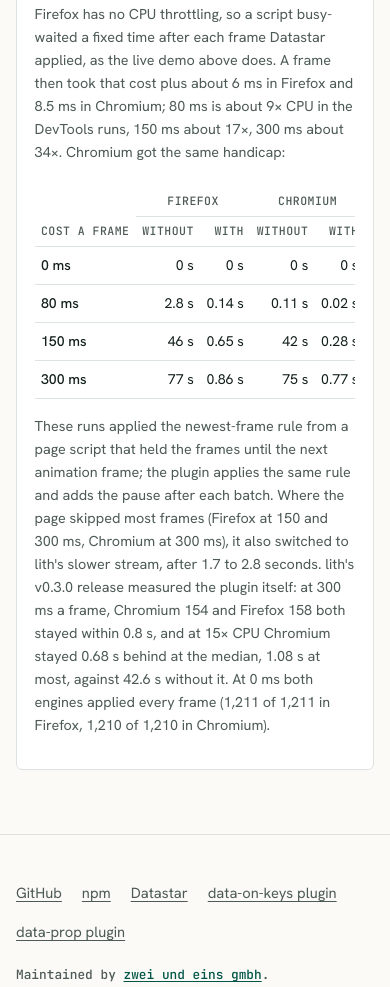
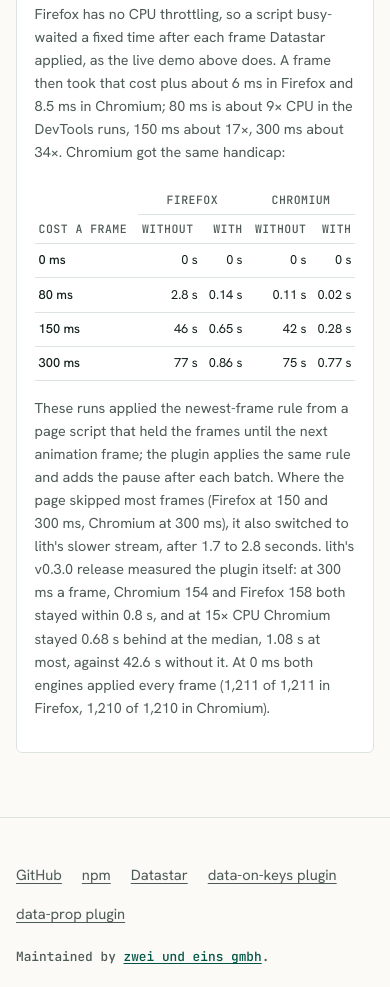
Before and after one commit to mbolli/datastar-attribute-newest-frame, a website: page index.html in a window 390 px wide. Shown: the part 8642-9629 px from the top of the page. Drawn offline with Linux system fonts and the light colour scheme.

Commit message:
docs: fit the comparison table on a phone [skip release]

```diff
--- a/index.html
+++ b/index.html
@@ -70,6 +70,11 @@
         .compare thead th { font: 500 .72rem/1.3 var(--mono); color: var(--muted); text-transform: uppercase; letter-spacing: .04em; vertical-align: bottom; }
         .compare thead th[colspan] { text-align: center; }
         .compare tbody th { font-weight: 500; white-space: nowrap; }
+        .compare th[rowspan] { white-space: normal; }
+        @media (max-width: 30rem) {
+            .compare { font-size: .8rem; }
+            .compare th, .compare td { padding: .4rem .25rem; }
+        }
         @media (forced-colors: active) {
             .key, .bar { forced-color-adjust: none; background: CanvasText; }
             .key-with, .bar-with { background: Highlight; }
```
